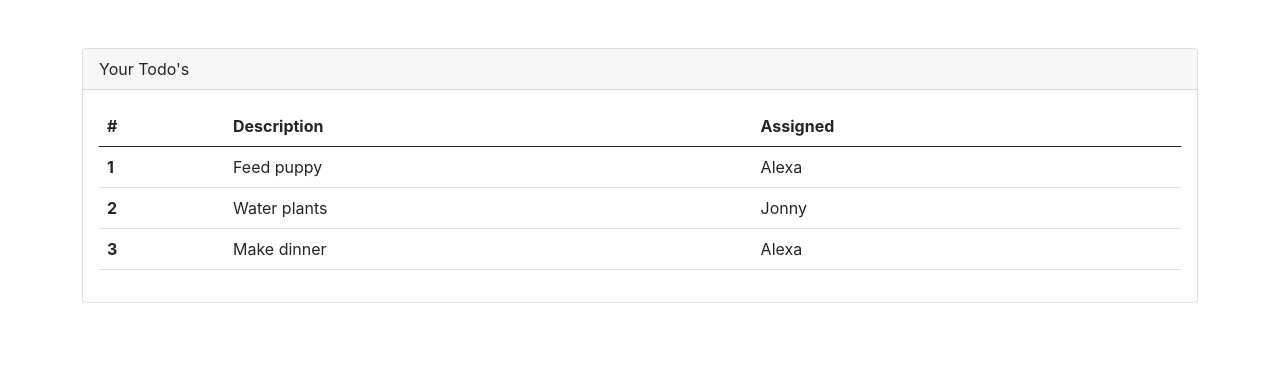
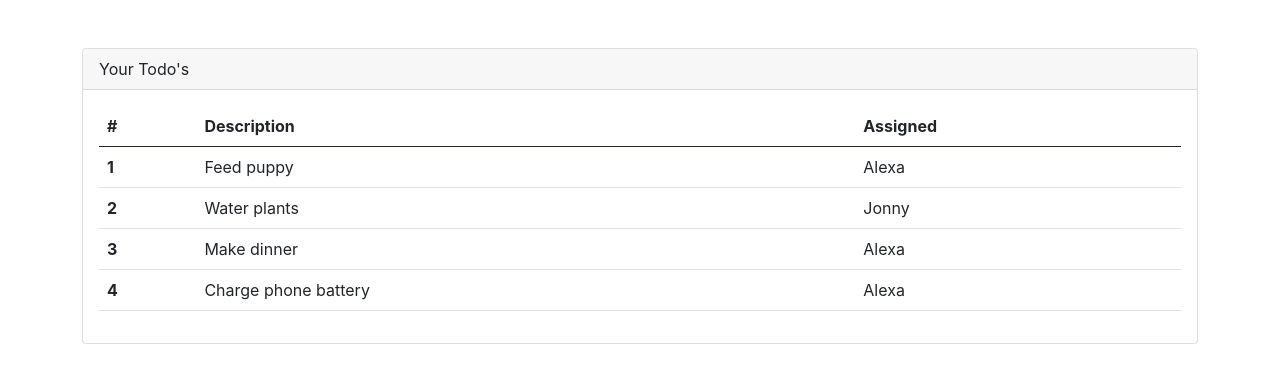
Before and after one commit to Angel105/react-todos, a React (Create React App) app: page / in a window 1280 px wide. Shown: the top 380 px of the page. Built offline with nearby package versions, Linux system fonts and the light colour scheme.

Commit message:
Add extra row and render the React list dynamically using map arrow function

```diff
--- a/src/App.js
+++ b/src/App.js
@@ -7,6 +7,7 @@ function App() {
     { rowNumber: 1, rowDescription: 'Feed puppy', rowAssigned: 'Alexa' },
     { rowNumber: 2, rowDescription: 'Water plants', rowAssigned: 'Jonny' },
     { rowNumber: 3, rowDescription: 'Make dinner', rowAssigned: 'Alexa' },
+    { rowNumber: 4, rowDescription: 'Charge phone battery', rowAssigned: 'Alexa' },
   ]
 
   return (
--- a/src/components/TodoTable.js
+++ b/src/components/TodoTable.js
@@ -12,23 +12,13 @@ function TodoTable(propz) {
                 </tr>
             </thead>
             <tbody>
-
-                <TodoRowItem
-                    rowNumber={propz.todos[0].rowNumber}
-                    rowDescription={propz.todos[0].rowDescription}
-                    rowAssigned={propz.todos[0].rowAssigned}
-                />
-                <TodoRowItem
-                    rowNumber={propz.todos[1].rowNumber}
-                    rowDescription={propz.todos[1].rowDescription}
-                    rowAssigned={propz.todos[1].rowAssigned}
-                />
-                <TodoRowItem
-                    rowNumber={propz.todos[2].rowNumber}
-                    rowDescription={propz.todos[2].rowDescription}
-                    rowAssigned={propz.todos[2].rowAssigned}
-                />
-
+                {propz.todos.map(todo => (
+                    <TodoRowItem
+                        rowNumber={todo.rowNumber}
+                        rowDescription={todo.rowDescription}
+                        rowAssigned={todo.rowAssigned}
+                    />
+                ))}
             </tbody>
         </table>
     )
```
